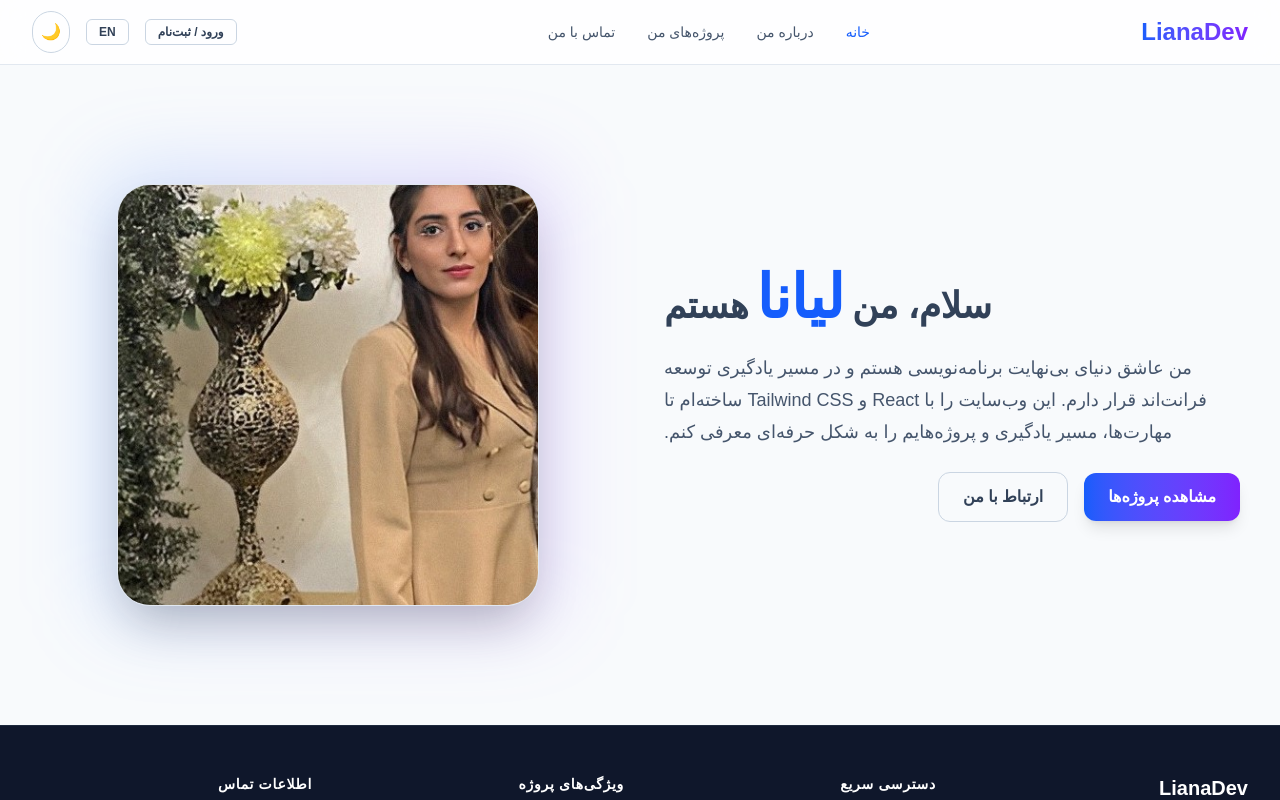
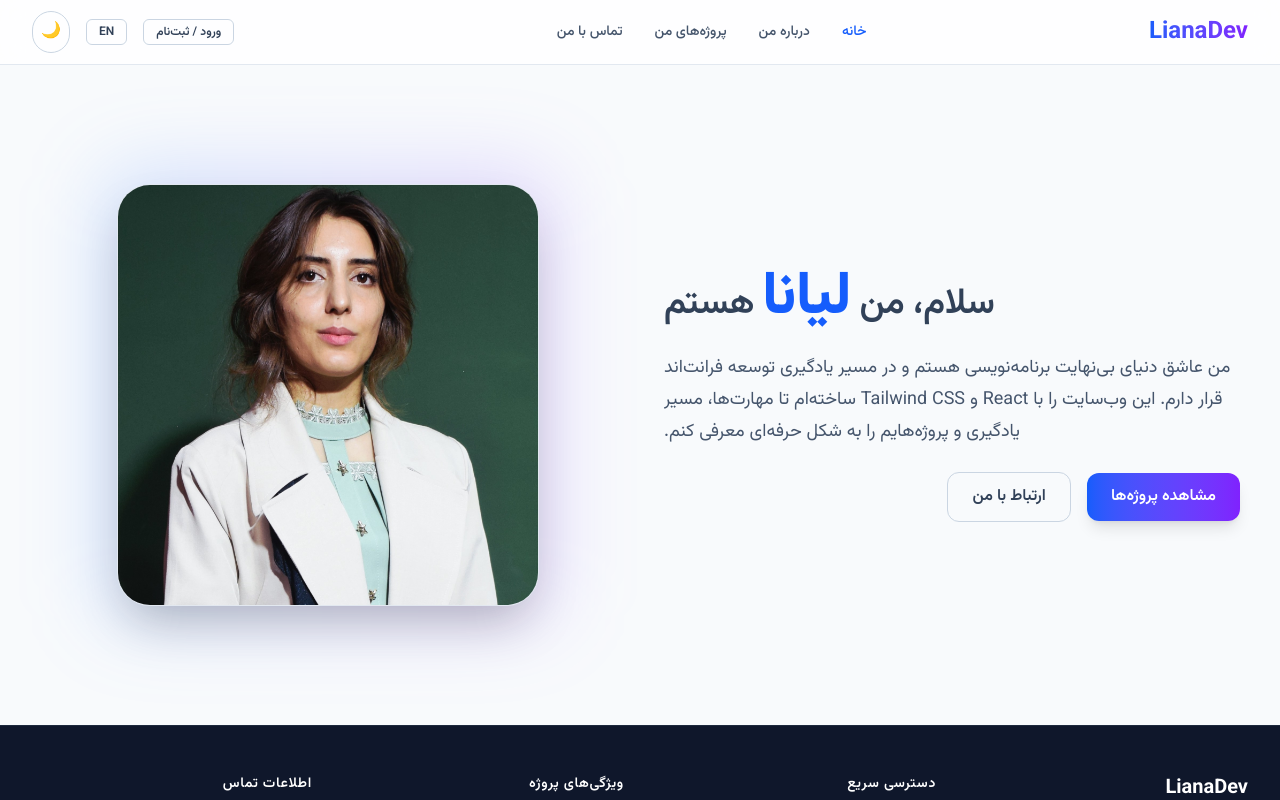
Before and after one commit to LianaBikas80/my-portfolio-project, a React (Vite) app: page / in a window 1280 px wide. Shown: the top 800 px of the page. Built offline with nearby package versions, Linux system fonts and the light colour scheme; no server answers.

Commit message:
feat: add dynamic mirror transform to hero based on language

```diff
--- a/index.html
+++ b/index.html
@@ -1,9 +1,15 @@
 <!doctype html>
-<html lang="en/fa" dir="ltr/rtl" >
+<html lang="en" dir="ltr">
   <head>
     <meta charset="UTF-8" />
     <link rel="icon" type="image/svg+xml" href="/vite.svg" />
     <meta name="viewport" content="width=device-width, initial-scale=1.0" />
+
+    <!-- فونت‌های Inter (انگلیسی) و Vazirmatn (فارسی) -->
+    <link rel="preconnect" href="https://fonts.googleapis.com">
+    <link rel="preconnect" href="https://fonts.gstatic.com" crossorigin>
+    <link href="https://fonts.googleapis.com/css2?family=Inter:wght@300;400;500;600;700;800&family=Vazirmatn:wght@300;400;500;600;700;800&display=swap" rel="stylesheet">
+
     <script>
       (function () {
         try {
@@ -17,13 +23,10 @@
         } catch (e) {}
       })();
     </script>
-    <title>part25-3</title>
+    <title>Liana _ Portfolio</title>
   </head>
   <body class="bg-slate-50 dark:bg-slate-900">
     <div id="root"></div>
-
     <script type="module" src="/src/main.jsx"></script>
-
-
   </body>
 </html>
--- a/src/index.css
+++ b/src/index.css
@@ -1,6 +1,6 @@
-
 @import "tailwindcss";
 @custom-variant dark (&:where(.dark, .dark *));
+
 * {
   box-sizing: border-box;
 }
@@ -9,10 +9,18 @@
   scroll-behavior: smooth;
 }
 
+/* فونت پیش‌فرض انگلیسی */
 body {
   margin: 0;
-    font-family: Arial, sans-serif;
+  font-family: 'Inter', system-ui, -apple-system, sans-serif;
 }
+
+/* سوییچ خودکار به فونت فارسی هنگام تغییر زبان */
+[dir="rtl"],
+:lang(fa) {
+  font-family: 'Vazirmatn', system-ui, -apple-system, sans-serif;
+}
+
 /* انیمیشن نرم، آرام و آرامش‌بخش از پایین به بالا */
 @keyframes fadeInUp {
   0% {
@@ -32,6 +40,7 @@
 .animation-delay-300 {
   animation-delay: 300ms;
 }
+
 /* حذف دکمه‌های پیش‌فرض نمایش رمز در مرورگرهای کروم، اج و موتورهای بر پایه وب‌کیت */
 input[type="password"]::-ms-reveal,
 input[type="password"]::-ms-clear {
--- a/src/pages/Home.jsx
+++ b/src/pages/Home.jsx
@@ -1,35 +1,29 @@
 import { Link } from 'react-router-dom'
-import profilePlaceholder from '../assets/images/profile-placeholder.jpg'
+// ۱. ایمپورت یک تصویر واحد
+import profileImg from '../assets/images/profile-en.jpg'
 import { useLanguage } from '../context/LanguageContext'
+
 function Home() {
-    const {t} = useLanguage()
+  const { t, lang } = useLanguage()
 
   return (
     <section className="min-h-[calc(100vh-140px)] flex items-center">
       <div className="mx-auto grid max-w-7xl grid-cols-1 items-center gap-12 px-4 py-16 sm:px-6 lg:grid-cols-2 lg:px-8">
 
         <div className="order-2 lg:order-1 space-y-6 text-center lg:text-left">
-
-
           <h1 className="animate-fade-in-up font-extrabold leading-tight tracking-tight text-slate-900 dark:text-white">
-  {/* بخش اول: سلام، من */}
             <span className="text-2xl sm:text-3xl lg:text-4xl font-semibold text-slate-700 dark:text-slate-200">
               {t('home.heroPrefix')}
             </span>
-
-  {/* بخش اصلی: لیانا (با کلاس inline-block و mx-2 برای ایجاد فاصله دقیق) */}
             <span className="inline-block mx-2 text-4xl sm:text-5xl lg:text-6xl text-blue-600 dark:text-blue-400">
               {t('home.heroName')}
             </span>
-
-  {/* بخش سوم: هستم */}
             <span className="text-2xl sm:text-3xl lg:text-4xl font-semibold text-slate-700 dark:text-slate-200">
               {t('home.heroSuffix')}
             </span>
           </h1>
 
-
-<p className="animate-fade-in-up animation-delay-300 mx-auto max-w-xl text-base leading-8 text-slate-600 sm:text-lg lg:mx-0 dark:text-slate-300">
+          <p className="animate-fade-in-up animation-delay-300 opacity-0 mx-auto max-w-xl text-base leading-8 text-slate-600 sm:text-lg lg:mx-0 dark:text-slate-300">
             {t('home.description')}
           </p>
 
@@ -38,7 +32,6 @@ import { useLanguage } from '../context/LanguageContext'
               to="/my-project"
               className="w-full rounded-xl bg-gradient-to-r from-blue-600 to-violet-600 px-6 py-3 text-center font-semibold text-white shadow-lg transition hover:scale-[1.02] hover:shadow-xl sm:w-auto"
             >
-              {/* مشاهده پروژه‌ها */}
               {t('home.projectsButton')}
             </Link>
 
@@ -46,8 +39,7 @@ import { useLanguage } from '../context/LanguageContext'
               to="/contact"
               className="w-full rounded-xl border border-slate-300 px-6 py-3 text-center font-semibold text-slate-700 transition hover:border-blue-500 hover:text-blue-600 dark:border-slate-700 dark:text-slate-200 dark:hover:border-blue-400 dark:hover:text-blue-400 sm:w-auto"
             >
-              {/* ارتباط با من */}
-              {t("home.contactButton")}
+              {t('home.contactButton')}
             </Link>
           </div>
         </div>
@@ -55,10 +47,14 @@ import { useLanguage } from '../context/LanguageContext'
         <div className="order-1 lg:order-2 flex justify-center">
           <div className="relative">
             <div className="absolute -inset-4 rounded-[2rem] bg-gradient-to-r from-blue-500/20 to-violet-500/20 blur-2xl" />
+
+            {/* ترنسفورم داینامیک و انیمیشنی افقی با CSS */}
             <img
-              src={profilePlaceholder}
-              alt= {t('home.profileAlt')}
-              className="relative h-[280px] w-[280px] rounded-[2rem] object-cover shadow-2xl ring-1 ring-slate-200 sm:h-[340px] sm:w-[340px] lg:h-[420px] lg:w-[420px] dark:ring-slate-700"
+              src={profileImg}
+              alt={t('home.profileAlt')}
+              className={`relative h-[280px] w-[280px] rounded-[2rem] object-cover shadow-2xl ring-1 ring-slate-200 transition-transform duration-500 sm:h-[340px] sm:w-[340px] lg:h-[420px] lg:w-[420px] dark:ring-slate-700 ${
+                lang === 'fa' ? '-scale-x-100' : 'scale-x-100'
+              }`}
             />
           </div>
         </div>
```
Also changed, not shown: src/assets/images/profile-en.jpg (added), src/assets/images/profile-placeholder.jpg (deleted). Lines whose indentation alone changed are shown as unchanged.
